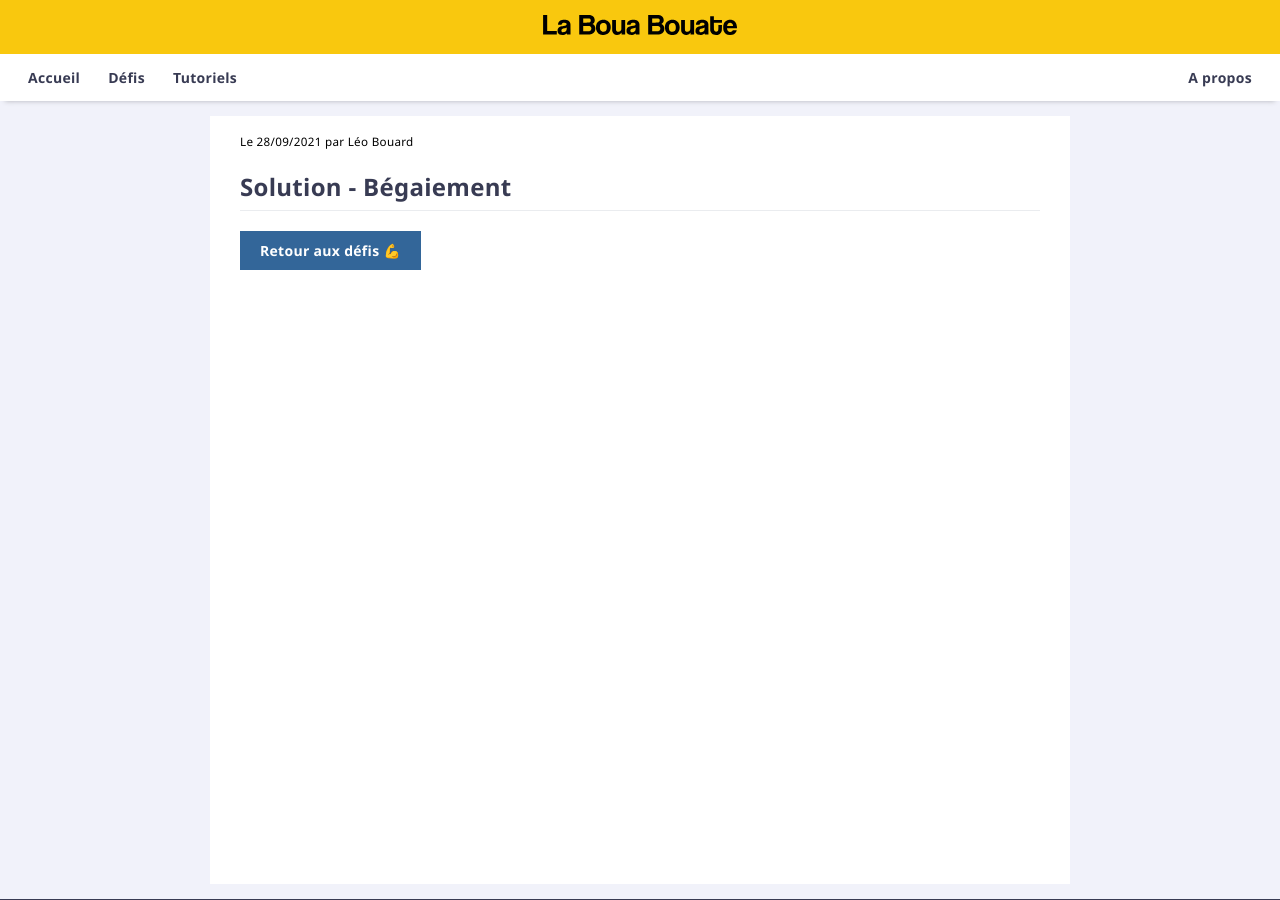
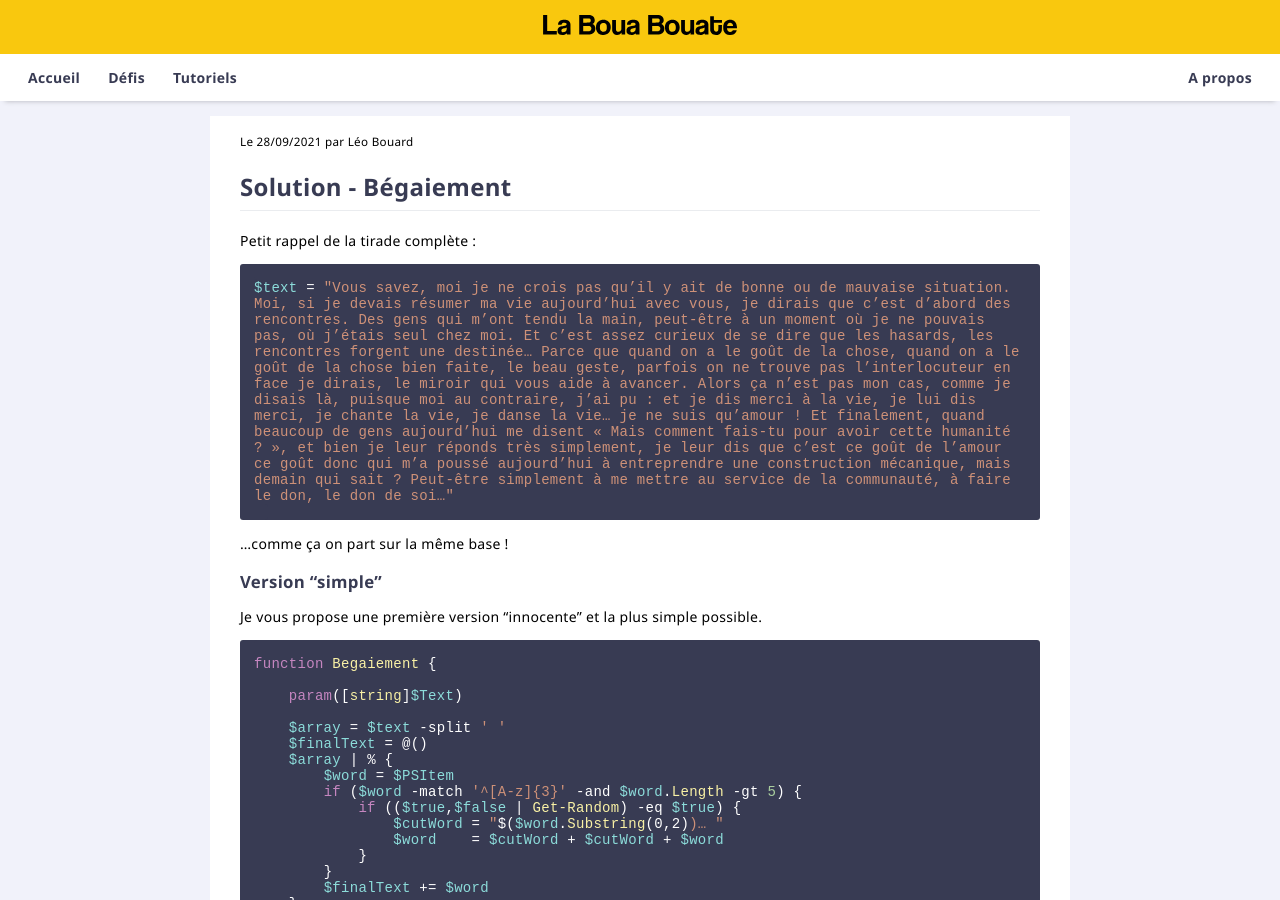
Before and after one commit to leobouard/leobouard.github.io, a Jekyll site: the page built from _posts/2021-09-28-begaiement-soluce.md, in a window 1280 px wide and 900 px high. Built offline with Jekyll 4.4.1, drawn with Linux system fonts in a browser that asks for light colours; some of the changed text lies outside the part shown.

Commit message:
Update 'begaiement'

````diff
--- a/_posts/2021-09-28-begaiement-soluce.md
+++ b/_posts/2021-09-28-begaiement-soluce.md
@@ -2,3 +2,120 @@
 layout: post
 title: "Solution - Bégaiement"
 ---
+
+Petit rappel de la tirade complète :
+
+```powershell
+
+$text = "Vous savez, moi je ne crois pas qu’il y ait de bonne ou de mauvaise situation. Moi, si je devais résumer ma vie aujourd’hui avec vous, je dirais que c’est d’abord des rencontres. Des gens qui m’ont tendu la main, peut-être à un moment où je ne pouvais pas, où j’étais seul chez moi. Et c’est assez curieux de se dire que les hasards, les rencontres forgent une destinée… Parce que quand on a le goût de la chose, quand on a le goût de la chose bien faite, le beau geste, parfois on ne trouve pas l’interlocuteur en face je dirais, le miroir qui vous aide à avancer. Alors ça n’est pas mon cas, comme je disais là, puisque moi au contraire, j’ai pu : et je dis merci à la vie, je lui dis merci, je chante la vie, je danse la vie… je ne suis qu’amour ! Et finalement, quand beaucoup de gens aujourd’hui me disent « Mais comment fais-tu pour avoir cette humanité ? », et bien je leur réponds très simplement, je leur dis que c’est ce goût de l’amour ce goût donc qui m’a poussé aujourd’hui à entreprendre une construction mécanique, mais demain qui sait ? Peut-être simplement à me mettre au service de la communauté, à faire le don, le don de soi…"
+
+```
+
+...comme ça on part sur la même base !
+
+## Version "simple"
+
+Je vous propose une première version "innocente" et la plus simple possible.
+
+```powershell
+
+function Begaiement {
+
+    param([string]$Text)
+
+    $array = $text -split ' '
+    $finalText = @()
+    $array | % {
+        $word = $PSItem
+        if ($word -match '^[A-z]{3}' -and $word.Length -gt 5) {
+            if (($true,$false | Get-Random) -eq $true) {
+                $cutWord = "$($word.Substring(0,2))… "
+                $word    = $cutWord + $cutWord + $word
+            }
+        }
+        $finalText += $word
+    }
+    return ($finalText -join " ")
+}
+
+```
+
+## Version "j'ai poussé un peu trop loin pour un simple défi"
+
+```powershell
+
+function Begaiement {
+
+    param(
+        [string]$Text,
+        [int]$StutterFrequency,
+        [string]$StutterCharacter,
+        [int]$MinimalWordLength,
+        [switch]$OutLoud
+    )
+
+    $finalText = @()
+
+    # Définition des valeurs par défaut
+    if (!$MinimalWordLength) { $MinimalWordLength = 5 }
+    if (!$StutterFrequency)  { $StutterFrequency = 50 }
+    if (!$StutterCharacter)  { $StutterCharacter = "…" }
+    $vowels = 'a','e','i','o','u','y','h' # Je sais que le H n'est pas une voyelle !
+
+    # Convertion du texte en tableau (séparation à chaque espace)
+    $array = $Text -split ' '
+
+    # Pour chaque mot...
+    $array | ForEach-Object {
+
+        $word = $PSItem
+
+        # Condition d'entrée : le mot commence par au moins 3 lettres consécutives & mesure la taille minimale
+        if ($word -match '^[A-z]{3}' -and $word.Length -gt $MinimalWordLength) {
+
+            # Provoque le bégayement selon le pourcentage défini
+            $stutter = (Get-Random -Minimum 0 -Maximum 100) -le $StutterFrequency
+            if ($stutter -eq $true) {
+
+                $cutWord = $word[0]
+                $isVowel = $null
+                $i = 1
+
+                <# La partie du mot à bégayer continue jusqu'à rencontrer une consonne
+                    Exemples :
+                        - avancer  --> a…a…avancer
+                        - mauvais  --> mau…mau…mauvaise
+                        - beaucoup --> beau…beau…beaucoup
+                #>
+                do {
+                    $letter = $word[$i]
+                    if ($letter -in $vowels) {
+                        $cutWord += $letter
+                        $isVowel = $true
+                    } else {
+                        $isVowel = $false
+                    }
+                    $i++
+                } until ($isVowel -eq $false)
+
+                # Assemblage de la partie du mot à bégayer, du caractère de liaison et du mot entier
+                $word = $cutWord + $StutterCharacter + $cutWord + $StutterCharacter + $word
+            }
+        }
+        $finalText += $word
+        Remove-Variable word
+    }
+
+    if ($OutLoud.IsPresent) {
+        Add-Type -AssemblyName System.Speech
+        $speak = New-Object System.Speech.Synthesis.SpeechSynthesizer
+        $speak.Speak($finalText)
+    }
+
+    # Assemblage final du texte
+    $finalText = $finalText -join " "
+
+    return $finalText
+}
+
+```
````
Also changed, not shown: _posts/2021-09-28-begaiement.md (+10 -0 lines).
